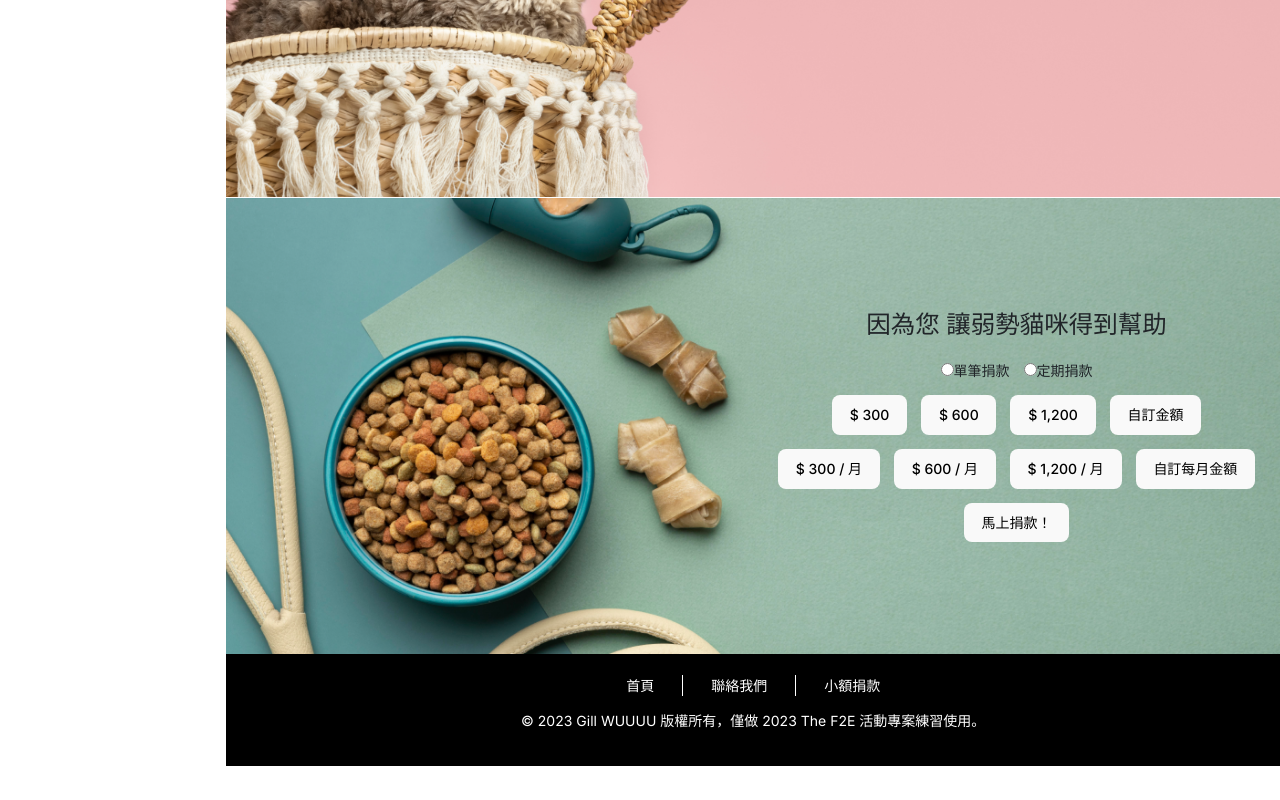
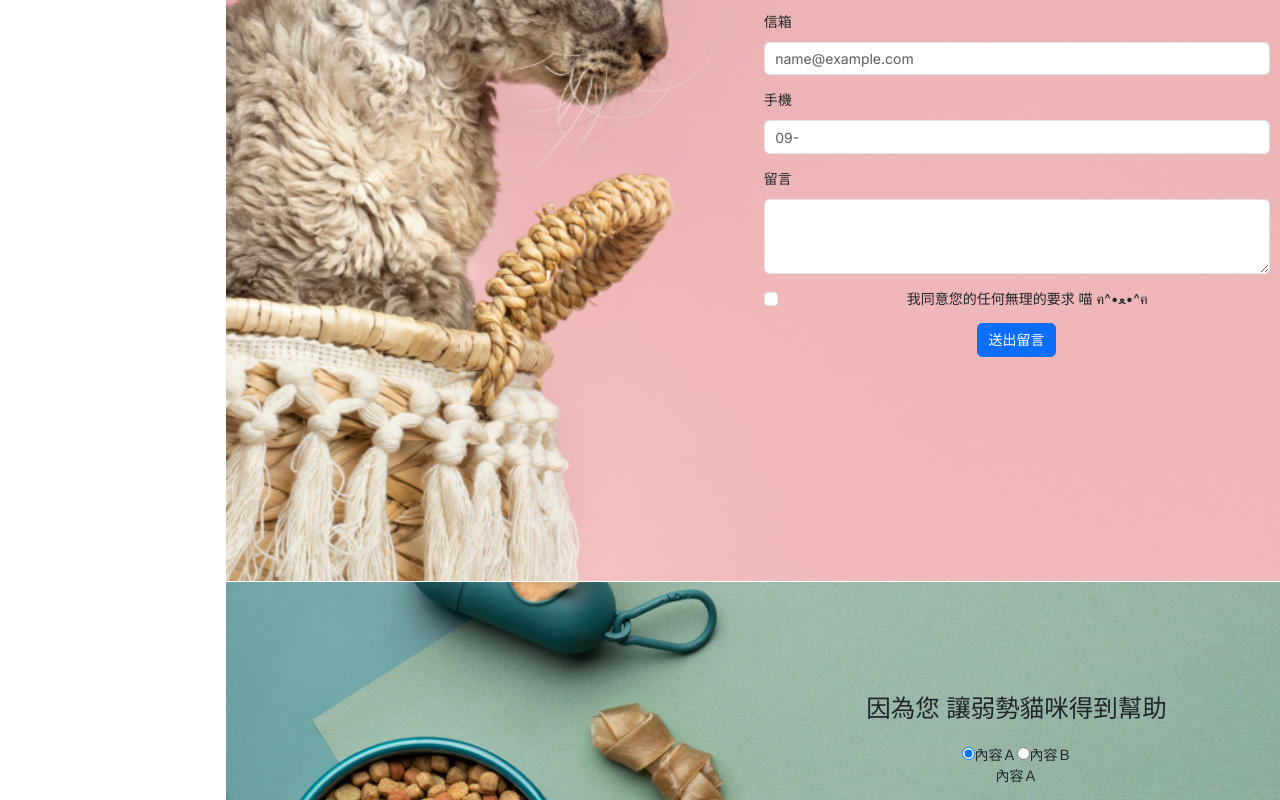
Before and after one commit to e26290/Candidate_official, a Vue app: page / in a window 1280 px wide. Shown: the part 6500-7300 px from the top of the page. Before the commit the page ends 7266 px from the top, so only its background shows below. Built offline with nearby package versions, Linux system fonts and the light colour scheme.

Commit message:
feat:新增表單

```diff
--- /dev/null
+++ b/src/components/donate_form.vue
@@ -0,0 +1,38 @@
+<template>
+    <div>
+        <input type="radio" name="radio" value="a" v-model="radioValue" @change="handleChange">
+        <label for="radio-a">內容Ａ</label>
+
+        <input type="radio" name="radio" value="b" v-model="radioValue" @change="handleChange">
+        <label for="radio-b">內容Ｂ</label>
+
+        <div v-if="radioValue === 'a'">
+            內容Ａ
+        </div>
+
+        <div v-if="radioValue === 'b'">
+            內容Ｂ
+        </div>
+    </div>
+</template>
+
+<script setup>
+import { reactive } from 'vue';
+
+const radioValue = reactive('a');
+
+function handleChange() {
+    // 更新 v-if 指令的條件
+    if (radioValue === 'a') {
+        $refs.divA.style.display = 'block';
+        $refs.divB.style.display = 'none';
+    } else {
+        $refs.divA.style.display = 'none';
+        $refs.divB.style.display = 'block';
+    }
+}
+</script>
+
+<style scoped lang="scss">
+
+</style>
--- a/src/components/index_content.vue
+++ b/src/components/index_content.vue
@@ -70,17 +70,48 @@
             </div>
         </div>
         <div class="person_img">
+            <!-- 這張拿去ai重算 -->
             <img src="/images/img_person_3.png" alt="吉吉比讚">
         </div>
     </div>
 
-    <div class="goForm tbp">
+    <!-- TODO p高度調整 -->
+    <div class="contactUs">
         <div class="container">
             <div class="row d-flex justify-content-end">
                 <div class="col-md-6">
                     <h3>感謝您瀏覽我們的網頁</h3>
                     <p>如果您對政策服務項目感興趣或者對我們有任何的建議，歡迎留言給我們，我們將在收到資料後儘快與您聯絡。再次感謝您的光臨!</p>
-                    <button>留言給我們！</button>
+                    <!-- TODO 把表單切出去 -->
+                    <form class="contactUs_form">
+                        <div class="mb-3 form_item">
+                            <label for="exampleFormControlInput1" class="form-label">姓名</label>
+                            <input type="name" class="form-control" id="exampleFormControlInput1" placeholder="您的大名">
+                        </div>
+                        <div class="mb-3 form_item">
+                            <label for="exampleFormControlInput1" class="form-label">信箱</label>
+                            <input type="email" class="form-control" id="exampleFormControlInput1" placeholder="name@example.com">
+                        </div>
+                        <div class="mb-3 form_item">
+                            <label for="exampleFormControlInput1" class="form-label">手機</label>
+                            <input type="tel" class="form-control" id="exampleFormControlInput1" placeholder="09-">
+                        </div>
+                        <div class="mb-3 form_item">
+                            <label for="exampleFormControlTextarea1" class="form-label">留言</label>
+                            <textarea class="form-control" id="exampleFormControlTextarea1" rows="3"></textarea>
+                        </div>
+                        <div class="mb-3 form-check">
+                            <input type="checkbox" class="form-check-input" id="exampleCheck1">
+                            <label class="form-check-label" for="exampleCheck1">我同意您的任何無理的要求 喵 ฅ^•ﻌ•^ฅ</label>
+                        </div>
+                        <button type="submit" class="btn btn-primary">送出留言</button>
+                    </form>
+                    <!-- 表單欄位：
+                        1. 您的姓名
+                        2. 您的 Email
+                        3. 您的手機
+                        4. 您的建言
+                        5. 送出意見按鈕 -->
                 </div>
             </div>
         </div>
@@ -92,7 +123,8 @@
             <div class="row d-flex justify-content-end">
                 <div class="col-md-6 content">
                     <h3>因為您 讓弱勢貓咪得到幫助</h3>
-                    <!-- TODO 這邊要查一下資料怎麼做選項的切換內容 -->
+                    <donate_form />
+                    <!-- 下面要刪除 -->
                     <!-- 選項 -->
                     <div class="donateRadio">
                         <label for="">
@@ -133,6 +165,7 @@
 <script setup>
 import timeline from './timeline.vue';
 import Carousel_vue from './carousel.vue';
+import donate_form from './donate_form.vue';
 import { reactive } from 'vue';
 
 const goal = reactive([
@@ -335,7 +368,7 @@ const policies = reactive([
         top: -3rem;
     }
 }
-.goForm {
+.contactUs {
     background-image: url(/images/img_conact_bg.png);
     background-position: center;
     background-size: cover;
@@ -346,6 +379,12 @@ const policies = reactive([
     }
     p {
         color: var(--grey_33);
+    }
+    .contactUs_form {
+        .form_item {
+            @include flex($a:start, $g:0.2rem);
+            flex-direction: column;
+        }
     }
 }
 .donate {
```
Also changed, not shown: src/components/img_about.png (deleted), 1 other file (tests, documents, lock files or other folders).
